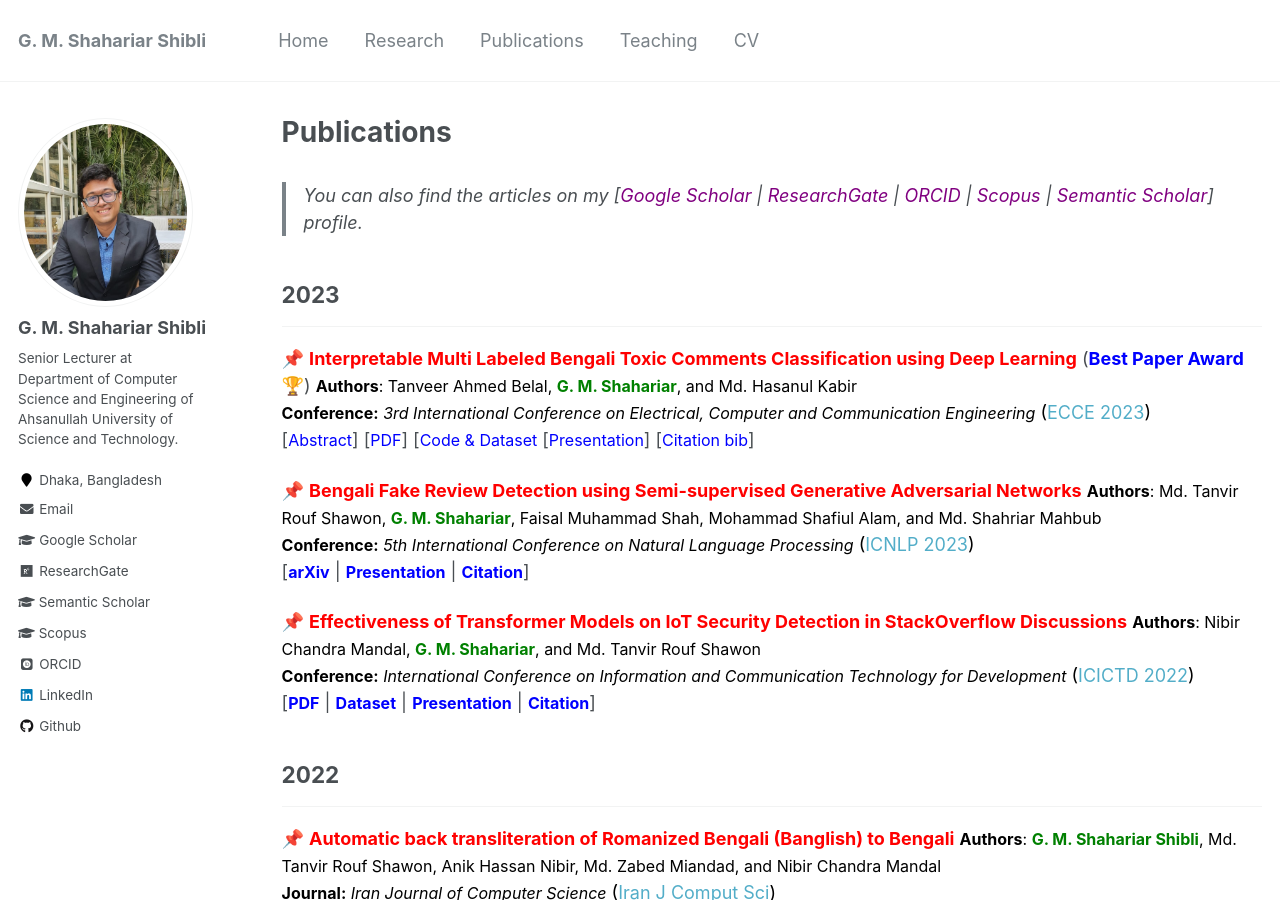
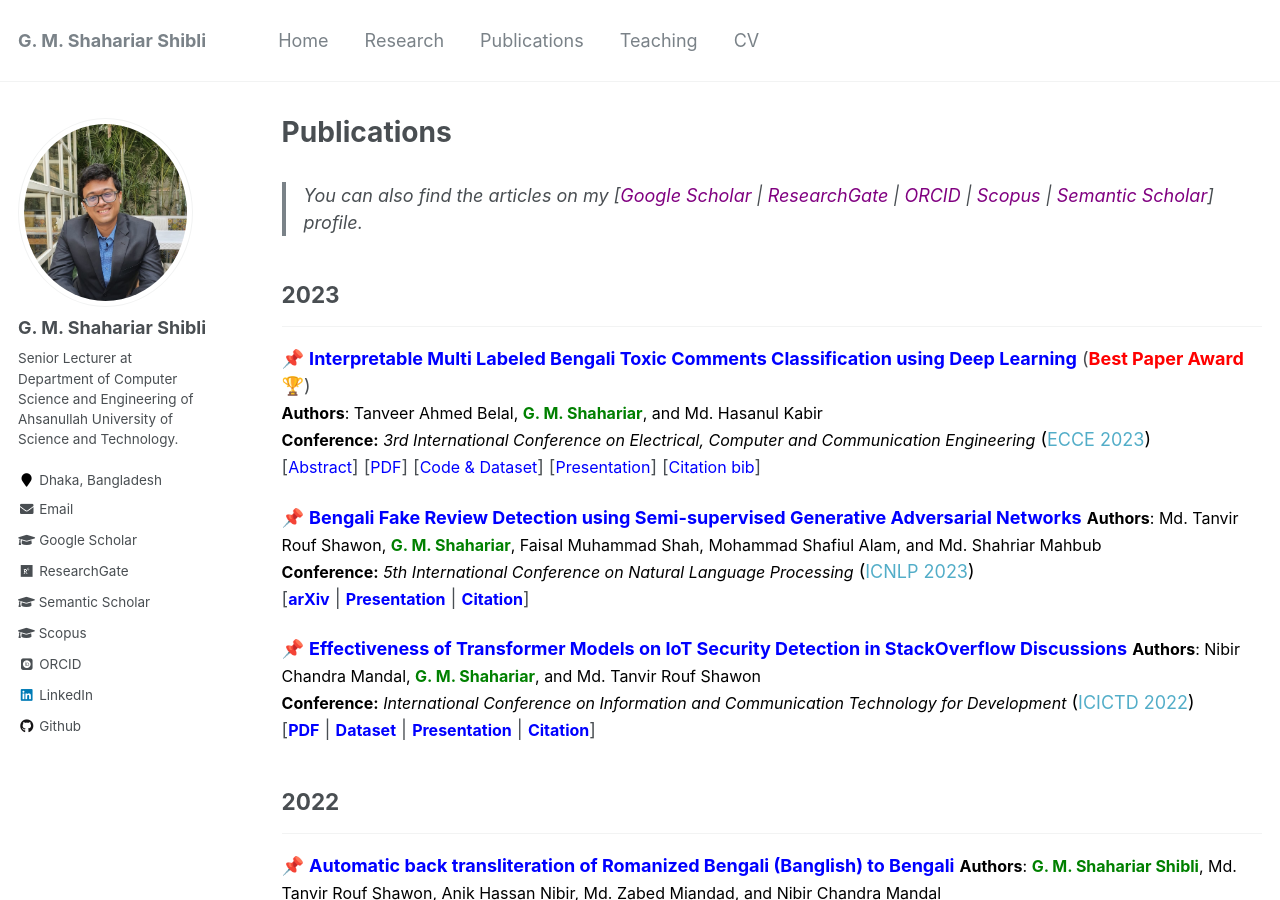
Before and after one commit to shahariar-shibli/shahariar-shibli.github.io, a Jekyll site: the page built from _pages/publications.md, in a window 1280 px wide and 900 px high. Built offline with Jekyll 4.4.1, drawn with Linux system fonts in a browser that asks for light colours; some web fonts are replaced.

Commit message:
Update publications.md

```diff
--- a/_pages/publications.md
+++ b/_pages/publications.md
@@ -10,8 +10,7 @@ author_profile: true
 ## 2023
 ---------
 <!-- Paper 01 -->
-📌 [<span style="color:red">**Interpretable Multi Labeled Bengali Toxic Comments Classification using Deep Learning**</span>](https://ieeexplore.ieee.org/document/10101588)
-(<span style="color:Blue"><strong>Best Paper Award</strong></span> 🏆)
+📌 [<span style="color:Blue">**Interpretable Multi Labeled Bengali Toxic Comments Classification using Deep Learning**</span>](https://ieeexplore.ieee.org/document/10101588) (<span style="color:red"><strong>Best Paper Award</strong></span> 🏆)<br>
 <span style="color:black">
 	<font size="3"><strong>Authors</strong>: Tanveer Ahmed Belal, <strong style="color:green">G. M. Shahariar</strong>, and Md. Hasanul Kabir </font>
 </span>
@@ -20,7 +19,7 @@ author_profile: true
 	<font size="3"><strong>Conference:</strong><em> 3rd International Conference on Electrical, Computer and Communication Engineering</em></font> ([ECCE 2023](https://webs.cuet.ac.bd/ecce/))
 </span>
 <br>
-[<a style="color:blue;" href="#" onclick="$('#ecce2023_summary').toggle();return false;"><font size="3">Abstract</font></a>] [[<span style ="color:Blue"><font size="3">PDF</font></span>](https://www.researchgate.net/publication/369924719_Interpretable_Multi_Labeled_Bengali_Toxic_Comments_Classification_using_Deep_Learning)] [[<span style ="color:Blue"><font size="3">Code & Dataset</font></span>](https://github.com/deepu099cse/Multi-Labeled-Bengali-Toxic-Comments-Classification) [[<span style ="color:Blue"><font size="3">Presentation</font></span>](https://shahariar-shibli.github.io/files/ECCE2023/ECCE-Toxic-Comments-Presentation.pptx)] [<a style="color:blue;" href="#" onclick="$('#ecce2023_bib').toggle();return false;"><font size="3">Citation bib</font></a>]
+[<a style="color:blue;" href="#" onclick="$('#ecce2023_summary').toggle();return false;"><font size="3">Abstract</font></a>] [[<span style ="color:Blue"><font size="3">PDF</font></span>](https://www.researchgate.net/publication/369924719_Interpretable_Multi_Labeled_Bengali_Toxic_Comments_Classification_using_Deep_Learning)] [[<span style ="color:Blue"><font size="3">Code & Dataset</font></span>](https://github.com/deepu099cse/Multi-Labeled-Bengali-Toxic-Comments-Classification)] [[<span style ="color:Blue"><font size="3">Presentation</font></span>](https://shahariar-shibli.github.io/files/ECCE2023/ECCE-Toxic-Comments-Presentation.pptx)] [<a style="color:blue;" href="#" onclick="$('#ecce2023_bib').toggle();return false;"><font size="3">Citation bib</font></a>]
 
 <div id="ecce2023_bib" class="bib" style="display:none;">
 	<pre>
@@ -43,23 +42,23 @@ author_profile: true
 			This paper presents a deep learning-based pipeline for categorizing Bengali toxic comments,
 			in which at first a binary classification model is used to determine whether a comment is toxic or not,
 			and then a multi-label classifier is employed to determine which toxicity type the comment belongs to.
-			For this purpose, we have prepared a manually labeled dataset consisting of 16,073 instances among which 8,488 are Toxic
+			For this purpose, we have prepaBlue a manually labeled dataset consisting of 16,073 instances among which 8,488 are Toxic
 			and any toxic comment may correspond to one or more of the six toxic categories - vulgar, hate, religious, threat, troll,
 			and insult simulta-neously. Long Short Term Memory (LSTM) with BERT Embedding achieved 89.42% accuracy for the binary classification
 			task while as a multi-label classifier, a combination of Convolutional Neural Network and Bi-directional Long Short Term Memory
-			(CNN-BiLSTM) with attention mechanism achieved 78.92% accuracy and 0.86 as weighted F1-score. To explain the predictions and interpret
+			(CNN-BiLSTM) with attention mechanism achieved 78.92% accuracy and 0.86 as weighted F1-score. To explain the pBlueictions and interpret
 			the word feature importance during classification by the proposed models, we utilized Local Interpretable Model-Agnostic Explanations (LIME) framework.
 		</font>
 	</p>
 </div>
 
 <!-- Paper 02 -->
-📌 [<span style="color:red">**Bengali Fake Review Detection using Semi-supervised Generative Adversarial Networks**</span>](https://www.researchgate.net/publication/369855297_Bengali_Fake_Review_Detection_using_Semi-supervised_Generative_Adversarial_Networks)
+📌 [<span style="color:Blue">**Bengali Fake Review Detection using Semi-supervised Generative Adversarial Networks**</span>](https://www.researchgate.net/publication/369855297_Bengali_Fake_Review_Detection_using_Semi-supervised_Generative_Adversarial_Networks)
 <span style="color:black"><font size="3"><strong>Authors</strong>: Md. Tanvir Rouf Shawon, <strong style="color:green">G. M. Shahariar</strong>, Faisal Muhammad Shah, Mohammad Shafiul Alam, and Md. Shahriar Mahbub</font></span><br>
 <span style="color:black"><font size="3"><strong>Conference:</strong><em> 5th International Conference on Natural Language Processing</em></font> ([ICNLP 2023](http://www.icnlp.net/index.html))</span><br>
 [[<span style ="color:Blue"><font size="3"><strong>arXiv</strong></font></span>](https://arxiv.org/abs/2304.02739)  \|  [<span style ="color:Blue"><font size="3"><strong>Presentation</strong></font></span>](https://shahariar-shibli.github.io/files/ICNLP2023/BFRD-Final.pdf)  \|  [<span style ="color:Blue"><font size="3"><strong>Citation</strong></font></span>](https://shahariar-shibli.github.io/files/ICNLP2023/Bangla-Fake.bib)]
 
-📌 [<span style="color:red">**Effectiveness of Transformer Models on IoT Security Detection in StackOverflow Discussions**</span>](https://link.springer.com/chapter/10.1007/978-981-19-7528-8_10)
+📌 [<span style="color:Blue">**Effectiveness of Transformer Models on IoT Security Detection in StackOverflow Discussions**</span>](https://link.springer.com/chapter/10.1007/978-981-19-7528-8_10)
 <span style="color:black"><font size="3"><strong>Authors</strong>: Nibir Chandra Mandal, <strong style="color:green">G. M. Shahariar</strong>, and Md. Tanvir Rouf Shawon</font></span><br>
 <span style="color:black"><font size="3"><strong>Conference:</strong><em> International Conference on Information and Communication Technology for Development</em></font> ([ICICTD 2022](https://link.springer.com/book/10.1007/978-981-19-7528-8))</span><br>
 [[<span style ="color:Blue"><font size="3"><strong>PDF</strong></font></span>](https://www.researchgate.net/publication/367439808_Effectiveness_of_Transformer_Models_on_IoT_Security_Detection_in_StackOverflow_Discussions)  \|  [<span style ="color:Blue"><font size="3"><strong>Dataset</strong></font></span>](https://github.com/shahariar-shibli/Effectiveness-of-Transformer-Models-on-IoT-Security-Detection-in-StackOverflow-Discussions)  \|  [<span style ="color:Blue"><font size="3"><strong>Presentation</strong></font></span>](https://shahariar-shibli.github.io/files/ICICTD2022/PaperID_68.pdf) \|  [<span style ="color:Blue"><font size="3"><strong>Citation</strong></font></span>](https://shahariar-shibli.github.io/files/ICICTD2022/IoT-Security.bib)]
@@ -67,36 +66,36 @@ author_profile: true
 
 ## 2022
 ---------
-📌 [<span style="color:red">**Automatic back transliteration of Romanized Bengali (Banglish) to Bengali**</span>](https://link.springer.com/article/10.1007/s42044-022-00122-9)
+📌 [<span style="color:Blue">**Automatic back transliteration of Romanized Bengali (Banglish) to Bengali**</span>](https://link.springer.com/article/10.1007/s42044-022-00122-9)
 <span style="color:black"><font size="3"><strong>Authors</strong>: <strong style="color:green">G. M. Shahariar Shibli</strong>, Md. Tanvir Rouf Shawon, Anik Hassan Nibir, Md. Zabed Miandad, and Nibir Chandra Mandal</font></span><br>
 <span style="color:black"><font size="3"><strong>Journal:</strong><em> Iran Journal of Computer Science</em></font> ([Iran J Comput Sci](https://www.springer.com/journal/42044))</span><br>
 [[<span style ="color:Blue"><font size="3"><strong>PDF</strong></font></span>](https://shahariar-shibli.github.io/files/IRAN2022/Banglish_to_Bangla.pdf) \|  [<span style ="color:Blue"><font size="3"><strong>Code & Dataset</strong></font></span>](https://github.com/shahariar-shibli/Automatic-Back-Transliteration-of-Romanized-Bengali-Banglish-to-Bengali)  \|  [<span style ="color:Blue"><font size="3"><strong>Citation</strong></font></span>](https://shahariar-shibli.github.io/files/IRAN2022/Banglish_to_Bangla.bib)]
 
-📌 [<span style="color:red">**Urgent Text Detection in Bengali Language Based on Boosting Techniques**</span>](https://link.springer.com/chapter/10.1007/978-981-19-2445-3_49)
+📌 [<span style="color:Blue">**Urgent Text Detection in Bengali Language Based on Boosting Techniques**</span>](https://link.springer.com/chapter/10.1007/978-981-19-2445-3_49)
 <span style="color:black"><font size="3"><strong>Authors</strong>: Rafsan Rahman, Tamanna Nazmin, Noor Nafeur Rahman, Miyad Bhuiyan, <strong style="color:green">G. M. Shahariar</strong>, and Faisal Muhammad Shah</font></span><br>
 <span style="color:black"><font size="3"><strong>Conference:</strong><em> International Conference on Fourth Industrial Revolution and Beyond</em></font> ([ICFIRB 2022](https://link.springer.com/book/10.1007/978-981-19-2445-3))</span><br>
 [[<span style ="color:Blue"><font size="3"><strong>PDF</strong></font></span>](https://www.researchgate.net/publication/364138051_Urgent_Text_Detection_in_Bengali_Language_Based_on_Boosting_Techniques)  \|  [<span style ="color:Blue"><font size="3"><strong>Citation</strong></font></span>](https://shahariar-shibli.github.io/files/ICFIRB2022/Urgent-Text.bib)]
 
-📌 [<span style="color:red">**Assorted, Archetypal and Annotated Two Million (3A2M) Cooking Recipes Dataset based on Active Learning**</span>](https://www.researchgate.net/publication/364384652_Assorted_Archetypal_and_Annotated_Two_Million_3A2M_Cooking_Recipes_Dataset_based_on_Active_Learning)
+📌 [<span style="color:Blue">**Assorted, Archetypal and Annotated Two Million (3A2M) Cooking Recipes Dataset based on Active Learning**</span>](https://www.researchgate.net/publication/364384652_Assorted_Archetypal_and_Annotated_Two_Million_3A2M_Cooking_Recipes_Dataset_based_on_Active_Learning)
 <span style="color:black"><font size="3"><strong>Authors</strong>: Nazmus Sakib, <strong style="color:green">G. M. Shahariar</strong>, Md. Mohsinul Kabir, Md. Kamrul, and Hasan Mahmud</font></span><br>
 <span style="color:black"><font size="3"><strong>Conference:</strong><em> International Conference on Machine Intelligence and Emerging Technologies</em></font> ([MIET 2022](https://confmiet.org/))</span><br>
 [[<span style ="color:Blue"><font size="3"><strong>arXiv</strong></font></span>](https://arxiv.org/abs/2303.16778)  \|  [<span style ="color:Blue"><font size="3"><strong>Dataset</strong></font></span>](https://www.kaggle.com/datasets/nazmussakibrupol/3a2m-cooking-recipe-dataset)  \|  [<span style ="color:Blue"><font size="3"><strong>Presentation</strong></font></span>](https://shahariar-shibli.github.io/files/MIET2022/PaperID_462.pdf)  \|  [<span style ="color:Blue"><font size="3"><strong>Citation</strong></font></span>](https://shahariar-shibli.github.io/files/MIET2022/3A2M.bib)]
 
-📌 [<span style="color:red">**Can Transformer Models Effectively Detect Software Aspects in StackOverflow Discussion?**</span>](https://www.researchgate.net/publication/363859059_Can_Transformer_Models_Effectively_Detect_Software_Aspects_in_StackOverflow_Discussion)
+📌 [<span style="color:Blue">**Can Transformer Models Effectively Detect Software Aspects in StackOverflow Discussion?**</span>](https://www.researchgate.net/publication/363859059_Can_Transformer_Models_Effectively_Detect_Software_Aspects_in_StackOverflow_Discussion)
 <span style="color:black"><font size="3"><strong>Authors</strong>: Nibir Chandra Mandal, Tashreef Muhammad, and <strong style="color:green">G. M. Shahariar</strong></font></span><br>
 <span style="color:black"><font size="3"><strong>Conference:</strong><em> International Conference on Machine Intelligence and Emerging Technologies</em></font> ([MIET 2022](https://confmiet.org/))</span><br>
 [[<span style ="color:Blue"><font size="3"><strong>arXiv</strong></font></span>](https://arxiv.org/abs/2209.12065)  \|  [<span style ="color:Blue"><font size="3"><strong>Dataset</strong></font></span>](https://shahariar-shibli.github.io/files/MIET2022/UddinSOAspect.csv)  \|  [<span style ="color:Blue"><font size="3"><strong>Presentation</strong></font></span>](https://shahariar-shibli.github.io/files/MIET2022/PaperID_371.pptx)  \|  [<span style ="color:Blue"><font size="3"><strong>Citation</strong></font></span>](https://shahariar-shibli.github.io/files/MIET2022/Nibir-Aspect.bib)]
 
 ## 2021
 -------
-📌 [<span style="color:red">**Ben-Sarc: A Corpus for Sarcasm Detection from Bengali Social Media Comments and Its Baseline Evaluation**</span>](https://www.researchgate.net/publication/357888683_Ben-Sarc_A_Corpus_for_Sarcasm_Detection_from_Bengali_Social_Media_Comments_and_Its_Baseline_Evaluation)
+📌 [<span style="color:Blue">**Ben-Sarc: A Corpus for Sarcasm Detection from Bengali Social Media Comments and Its Baseline Evaluation**</span>](https://www.researchgate.net/publication/357888683_Ben-Sarc_A_Corpus_for_Sarcasm_Detection_from_Bengali_Social_Media_Comments_and_Its_Baseline_Evaluation)
 <span style="color:black"><font size="3"><strong>Authors</strong>: Sanzana Karim Lora, <strong style="color:green">G. M. Shahariar</strong>, Tamanna Nazmin, Noor Nafeur Rahman, Rafsan Rahman, Miyad Bhuiyan, and Faisal Muhammad shah</font></span><br>
 <span style="color:black"><font size="3"><strong>Journal:</strong> <span style ="color:orchid"><em>under review</em></span></font></span><br>
 [[<span style ="color:Blue"><font size="3"><strong>engrXiv</strong></font></span>](https://engrxiv.org/preprint/view/2102/4194)  \|  [<span style ="color:Blue"><font size="3"><strong>Dataset</strong></font></span>](https://docs.google.com/spreadsheets/d/1paQG4X28R7kiV3zYN9Lwa3mJgouXZjqL/edit#gid=785602251)  \|  [<span style ="color:Blue"><font size="3"><strong>Citation</strong></font></span>](https://shahariar-shibli.github.io/files/IN-REVIEW/Ben-Sarc.bib)]
 
 ## 2019
 -------
-📌 [<span style="color:red">**Spam Review Detection Using Deep Learning**</span>](https://ieeexplore.ieee.org/document/8936148)
+📌 [<span style="color:Blue">**Spam Review Detection Using Deep Learning**</span>](https://ieeexplore.ieee.org/document/8936148)
 <span style="color:black"><font size="3"><strong>Authors</strong>: <strong style="color:green">G. M. Shahariar</strong>, Swapnil Biswas, Faiza Omar, Faisal Muhammad Shah, and Samiha Binte Hassan</font></span><br>
 <span style="color:black"><font size="3"><strong>Conference:</strong><em> 10th Annual Information Technology, Electronics and Mobile Communication Conference</em></font> ([IEMCON 2019](https://ieee-iemcon.org/ieee-iemcon-2019-2/))</span><br>
 [[<span style ="color:Blue"><font size="3"><strong>PDF</strong></font></span>](https://www.researchgate.net/publication/338071063_Spam_Review_Detection_Using_Deep_Learning)  \|  [<span style ="color:Blue"><font size="3"><strong>Presentation</strong></font></span>](https://shahariar-shibli.github.io/files/IEMCON2019/Spam-Final.pptx)  \|  [<span style ="color:Blue"><font size="3"><strong>Citation</strong></font></span>](https://shahariar-shibli.github.io/files/IEMCON2019/Spam-Deep.bib)]
```
